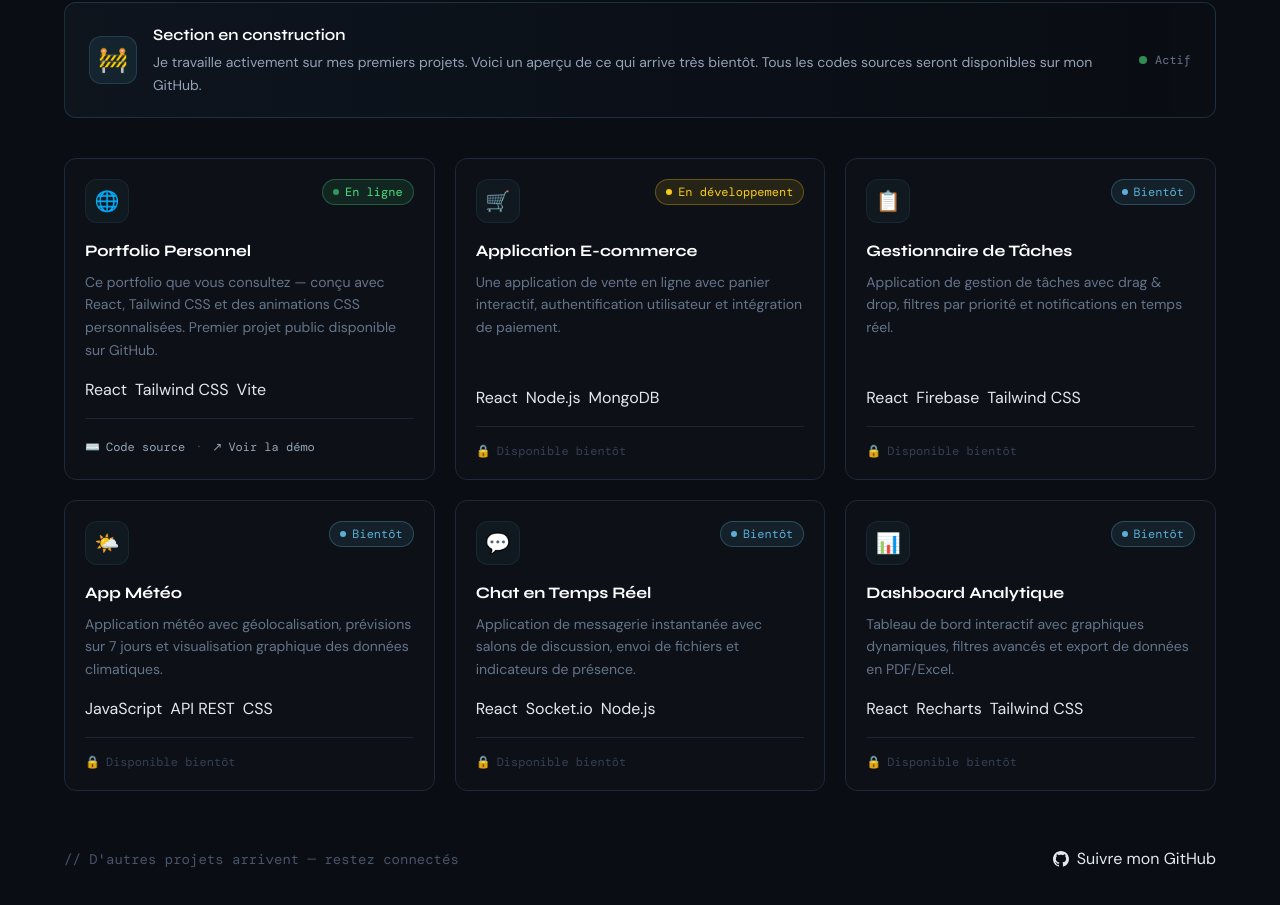
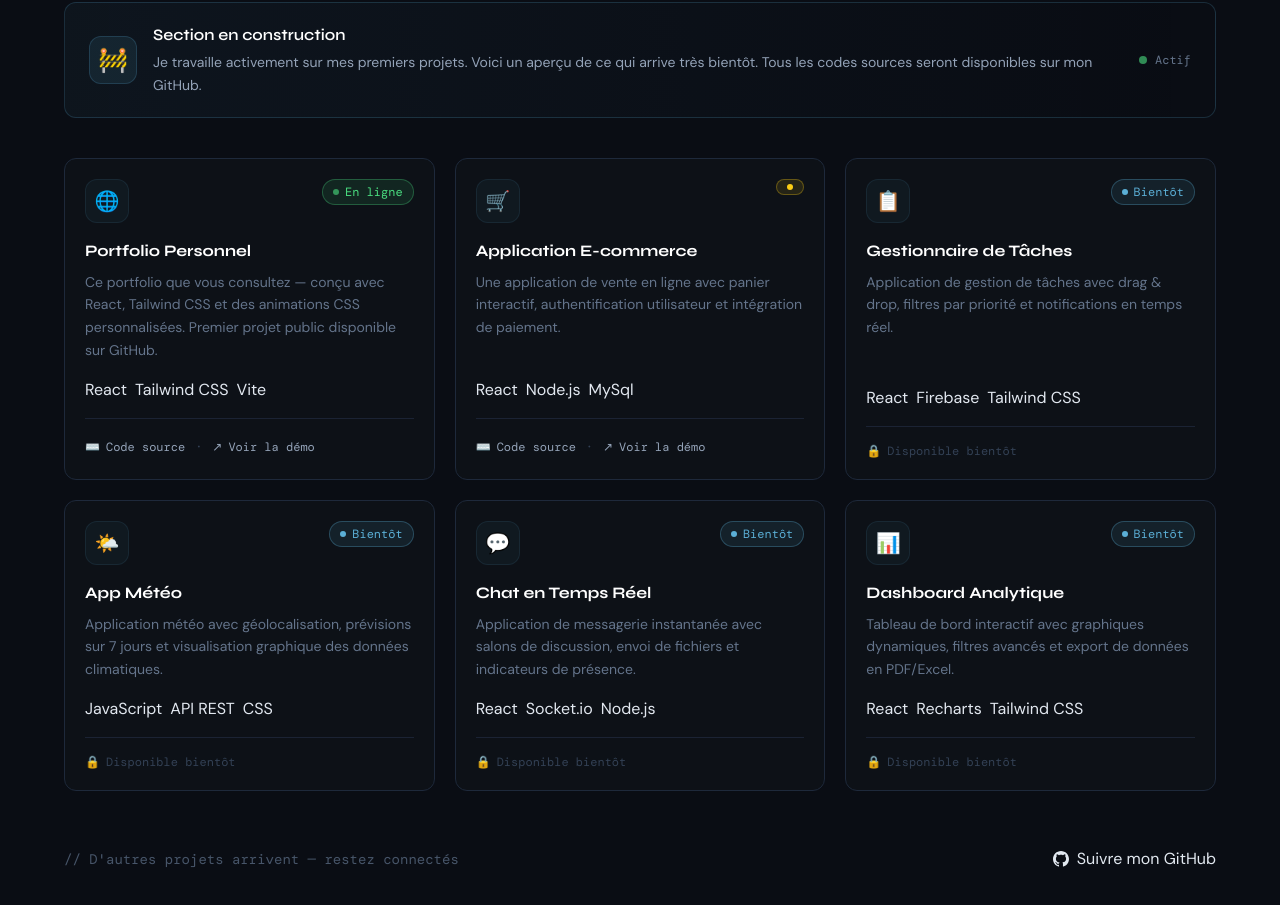
Before and after one commit to Lala7nante/portfolio, a React (Vite) app: page / in a window 1280 px wide. Shown: the part 3280-4185 px from the top of the page. Built offline with nearby package versions, Linux system fonts and the light colour scheme; no server answers.

Commit message:
Mise à jour du projet

```diff
--- a/src/components/Projects.jsx
+++ b/src/components/Projects.jsx
@@ -17,13 +17,13 @@ const comingSoon = [
     icon: '🛒',
     title: 'Application E-commerce',
     desc: 'Une application de vente en ligne avec panier interactif, authentification utilisateur et intégration de paiement.',
-    tags: ['React', 'Node.js', 'MongoDB'],
-    status: 'En développement',
+    tags: ['React', 'Node.js', 'MySql'],
+    status: '',
     statusColor: 'text-yellow-400 border-yellow-400/30 bg-yellow-400/10',
     dot: 'bg-yellow-400',
-    demo: null,
-    code: null,
-    available: false,
+    demo: '#',
+    code: 'https://github.com/Lala7nante/ecomshop',
+    available: true,
   },
   {
     icon: '📋',
```
